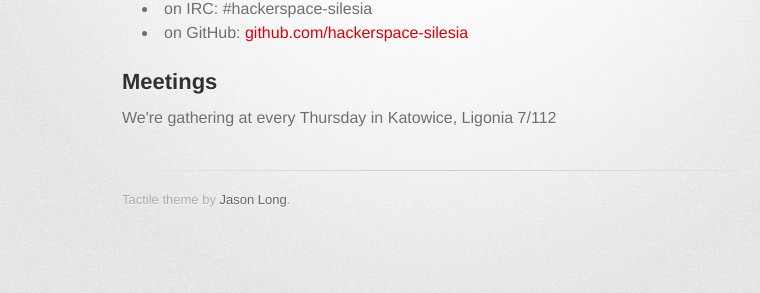
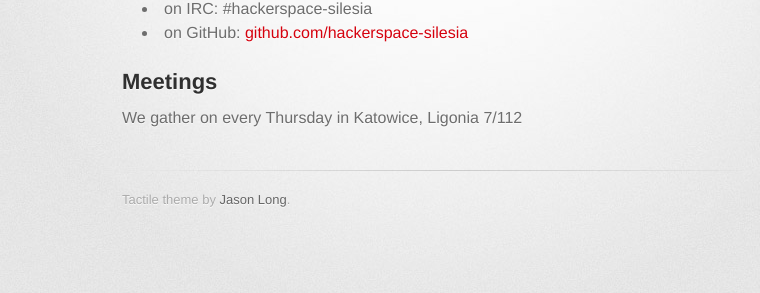
Before and after one commit to hackerspace-silesia/hackerspace-silesia.github.io, a Jekyll site: the page built from index.html, in a window 1280 px wide. Shown: the part 266-559 px from the top of the page, without its empty margins (208-968 px from the left). Built offline with Jekyll 4.4.1, drawn with Linux system fonts in a browser that asks for light colours; some web fonts are replaced.

Commit message:
Update index.html
Use proper English :-).

```diff
--- a/index.html
+++ b/index.html
@@ -13,5 +13,5 @@ title: Hackerspace Silesia
   </ul>
 
   <h2>Meetings</h2>
-  <p>We're gathering at every Thursday in Katowice, Ligonia 7/112</p>
+  <p>We gather on every Thursday in Katowice, Ligonia 7/112</p>
 </div>
```
